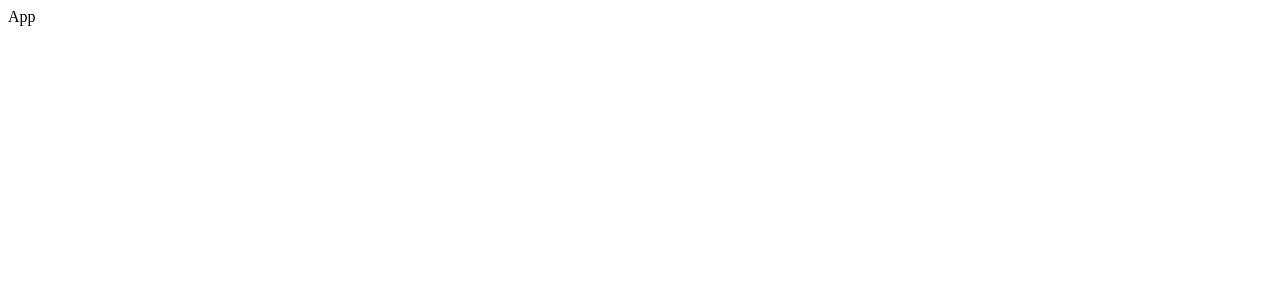
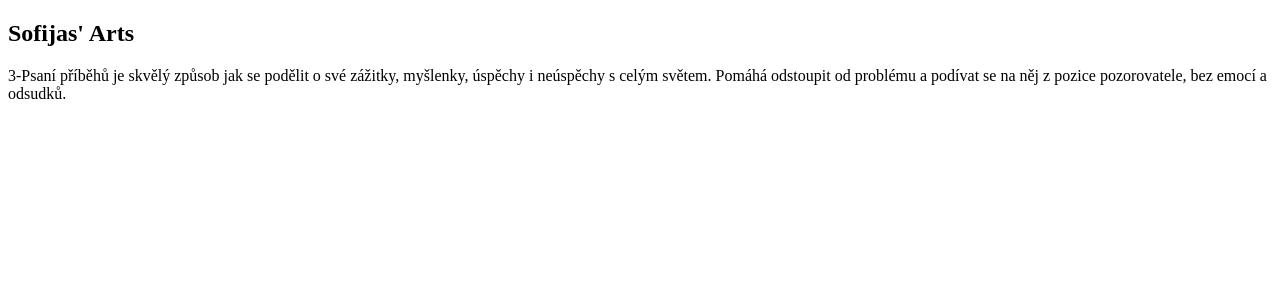
Before and after one commit to XiaoMaoBee/react-web-engeto-final, a React (Create React App) app: page / in a window 1280 px wide. Shown: the top 300 px of the page. Built offline with nearby package versions, Linux system fonts and the light colour scheme.

Commit message:
Components added: ArtCard and SentenceChanger. SentenceChanger functional (map()).

```diff
--- a/src/App.js
+++ b/src/App.js
@@ -1,9 +1,14 @@
 import "./App.css";
+import SentenceChanger from "./components/SentenceChanger";
 
 const App = () => {
-  return (
-    <div>App</div>
-  )
+
+
+
+  return <section>
+    <h1>Sofijas' Arts</h1>
+    <SentenceChanger />
+    </section>
 }
 
 export default App
--- /dev/null
+++ b/src/components/SentenceChanger.js
@@ -0,0 +1,25 @@
+import './SentenceChanger.css';
+import sentences from '../data';
+import { useState, useEffect} from 'react';
+
+const SentenceChanger = () => {
+
+    const [sentence, setSentence] = useState(null)
+
+    const changeSentence = () => {
+
+        let randomNum = Math.floor((Math.random() * 4) );
+        setSentence(sentences[randomNum].sentence)
+    }
+
+
+    useEffect( () => {
+        changeSentence();
+    }, [])
+
+    return <div>
+        <p>{sentence}</p>
+    </div>
+}
+
+export default SentenceChanger;
--- /dev/null
+++ b/src/data.js
@@ -0,0 +1,20 @@
+const data = [
+    {
+        subject:"dancing",
+        sentence: "Tanec je spojení hudby, rytmu s tělem a duší. Je uvolňující a nabíjí tanečníka energií."
+    },
+    {
+        subject:"taichi-kungfu",
+        sentence: "2-Taichi je meditace v pohybu a přináší harmonii ducha a mysly. Může být cestou k sebepoznání a kultivace na cestě k velké Pravdě"
+    },
+    {
+        subject:"story-writing",
+        sentence: "3-Psaní příběhů je skvělý způsob jak se podělit o své zážitky, myšlenky, úspěchy i neúspěchy s celým světem. Pomáhá odstoupit od problému a podívat se na něj z pozice pozorovatele, bez emocí a odsudků."
+    },
+    {
+        subject: "drawing",
+        sentence: "4-Kreslení je světem fantazie. Tvoříte reálný obraz něčeho neskutečného, co se díky vám narodí do naší reality. Je to svět, který tvoříte podle svých představ."
+    }
+]
+
+export default data;
```
Also changed, not shown: src/components/ArtCard.js (added, +9 -0 lines), src/components/ArtCard.css (added), src/components/SentenceChanger.css (added).
